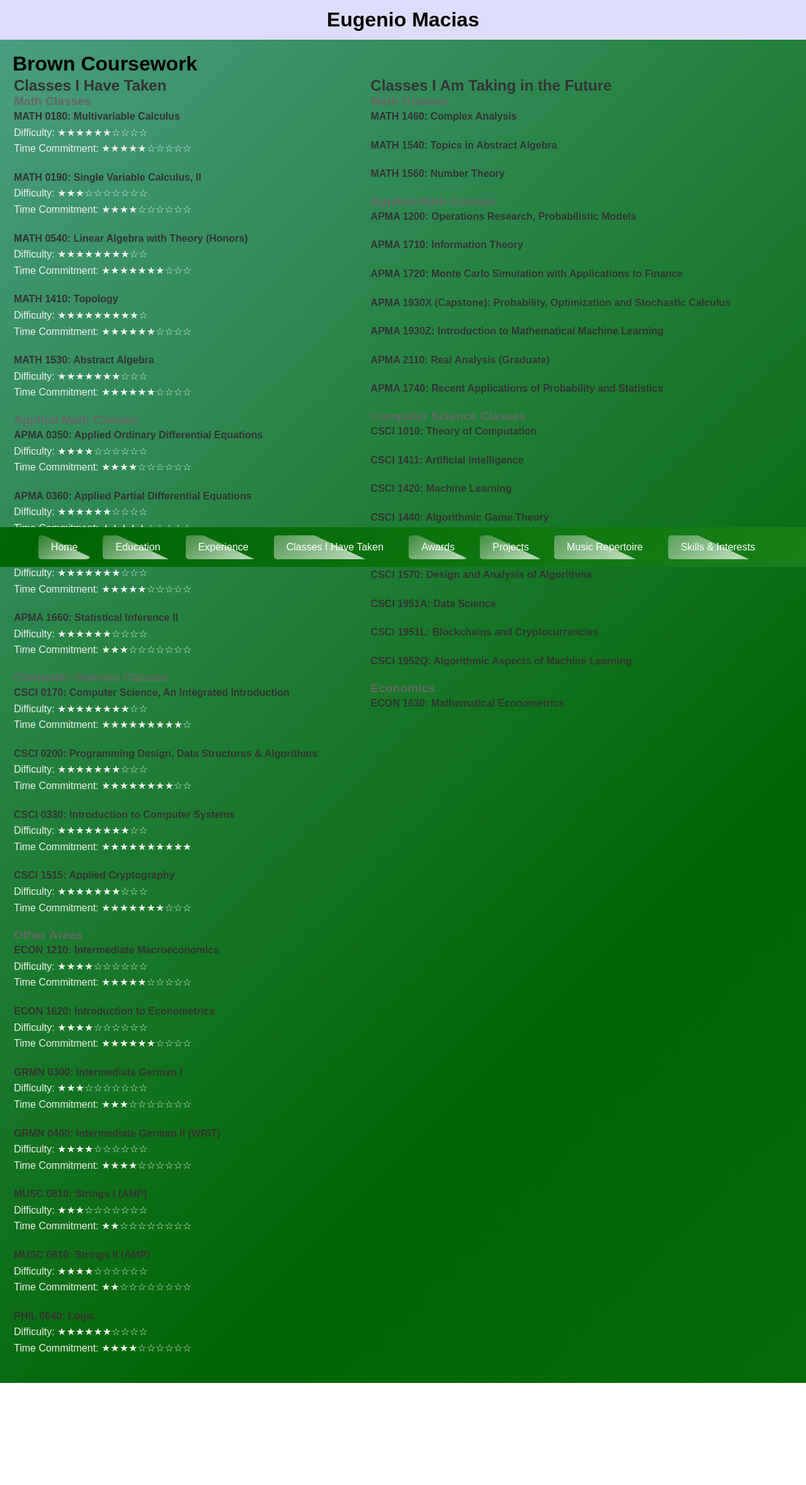
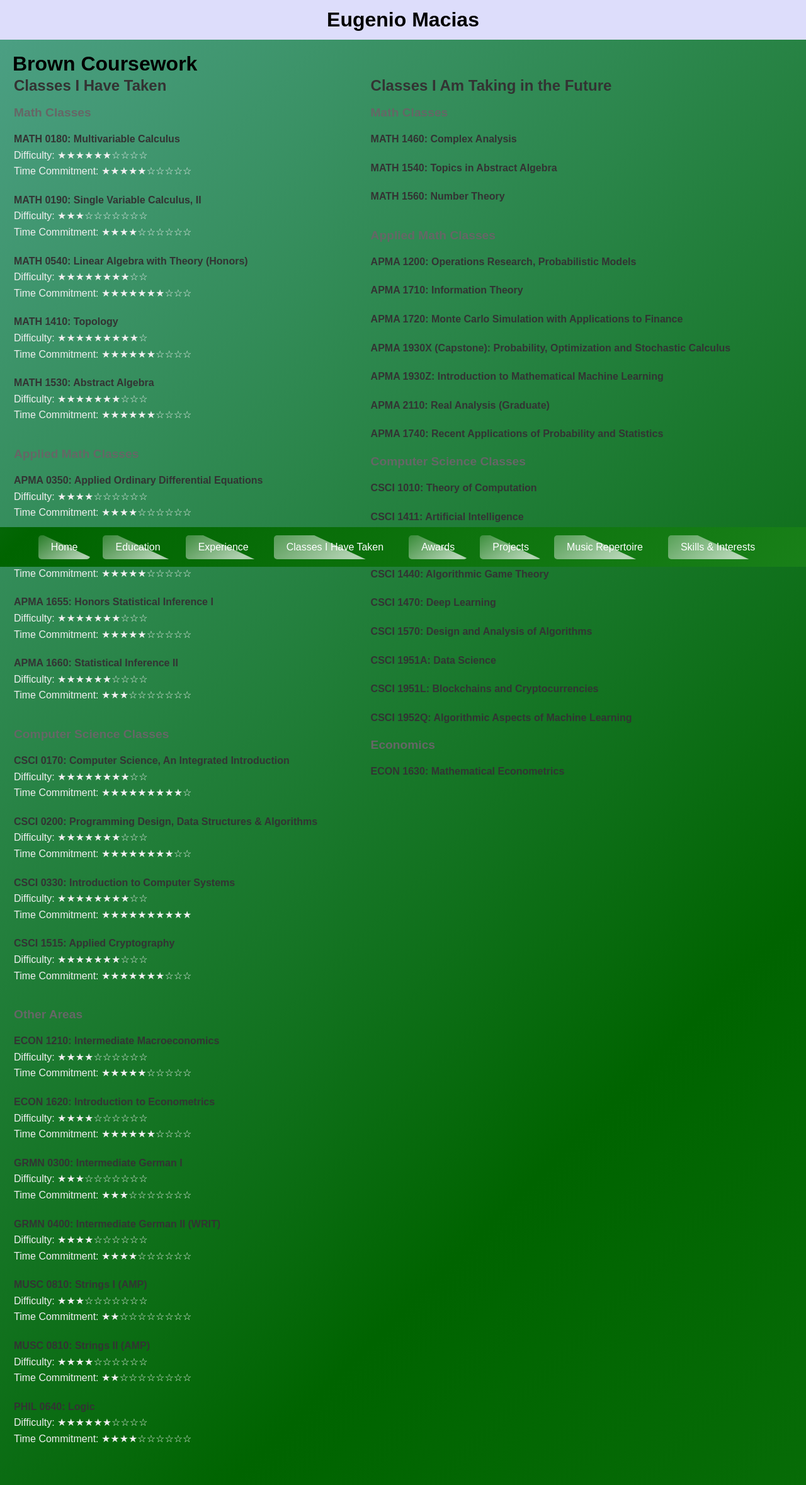
Before and after one commit to xXElGenio0203Xx/eugenio-macias.github.io, a Jekyll site: the page built from classes-i-have-taken.md, in a window 1280 px wide. Shown: the whole page at 63% size. Built offline with Jekyll 4.4.1, drawn with Linux system fonts in a browser that asks for light colours; some web fonts are replaced; before the commit the page ends 2196 px from its top, so only the background shows below that.

```diff
--- a/classes-i-have-taken.md
+++ b/classes-i-have-taken.md
@@ -9,47 +9,45 @@ title: Classes I Have Taken
   <tr>
     <td style="vertical-align:top;">
 
-      <h2>Classes I Have Taken</h2>
-
-      <h3>Math Classes</h3>
+      <h2>Classes I Have Taken</h2><br>
+      <h3>Math Classes</h3><br>
       <p><strong>MATH 0180: Multivariable Calculus</strong><br> Difficulty: ★★★★★★☆☆☆☆<br> Time Commitment: ★★★★★☆☆☆☆☆</p>
       <p><strong>MATH 0190: Single Variable Calculus, II</strong><br> Difficulty: ★★★☆☆☆☆☆☆☆<br> Time Commitment: ★★★★☆☆☆☆☆☆</p>
       <p><strong>MATH 0540: Linear Algebra with Theory (Honors)</strong><br> Difficulty: ★★★★★★★★☆☆<br> Time Commitment: ★★★★★★★☆☆☆</p>
       <p><strong>MATH 1410: Topology</strong><br> Difficulty: ★★★★★★★★★☆<br> Time Commitment: ★★★★★★☆☆☆☆</p>
-      <p><strong>MATH 1530: Abstract Algebra</strong><br> Difficulty: ★★★★★★★☆☆☆<br> Time Commitment: ★★★★★★☆☆☆☆</p>
+      <p><strong>MATH 1530: Abstract Algebra</strong><br> Difficulty: ★★★★★★★☆☆☆<br> Time Commitment: ★★★★★★☆☆☆☆</p><br>
 
-      <h3>Applied Math Classes</h3>
+      <h3>Applied Math Classes</h3><br>
       <p><strong>APMA 0350: Applied Ordinary Differential Equations</strong><br> Difficulty: ★★★★☆☆☆☆☆☆<br> Time Commitment: ★★★★☆☆☆☆☆☆</p>
       <p><strong>APMA 0360: Applied Partial Differential Equations</strong><br> Difficulty: ★★★★★★☆☆☆☆<br> Time Commitment: ★★★★★☆☆☆☆☆</p>
       <p><strong>APMA 1655: Honors Statistical Inference I</strong><br> Difficulty: ★★★★★★★☆☆☆<br> Time Commitment: ★★★★★☆☆☆☆☆</p>
-      <p><strong>APMA 1660: Statistical Inference II</strong><br> Difficulty: ★★★★★★☆☆☆☆<br> Time Commitment: ★★★☆☆☆☆☆☆☆</p>
+      <p><strong>APMA 1660: Statistical Inference II</strong><br> Difficulty: ★★★★★★☆☆☆☆<br> Time Commitment: ★★★☆☆☆☆☆☆☆</p><br>
 
-      <h3>Computer Science Classes</h3>
+      <h3>Computer Science Classes</h3><br>
       <p><strong>CSCI 0170: Computer Science, An Integrated Introduction</strong><br> Difficulty: ★★★★★★★★☆☆<br> Time Commitment: ★★★★★★★★★☆</p>
       <p><strong>CSCI 0200: Programming Design, Data Structures & Algorithms</strong><br> Difficulty: ★★★★★★★☆☆☆<br> Time Commitment: ★★★★★★★★☆☆</p>
       <p><strong>CSCI 0330: Introduction to Computer Systems</strong><br> Difficulty: ★★★★★★★★☆☆<br> Time Commitment: ★★★★★★★★★★</p>
-      <p><strong>CSCI 1515: Applied Cryptography</strong><br> Difficulty: ★★★★★★★☆☆☆<br> Time Commitment: ★★★★★★★☆☆☆</p>
+      <p><strong>CSCI 1515: Applied Cryptography</strong><br> Difficulty: ★★★★★★★☆☆☆<br> Time Commitment: ★★★★★★★☆☆☆</p><br>
 
-      <h3>Other Areas</h3>
+      <h3>Other Areas</h3><br>
       <p><strong>ECON 1210: Intermediate Macroeconomics</strong><br> Difficulty: ★★★★☆☆☆☆☆☆<br> Time Commitment: ★★★★★☆☆☆☆☆</p>
       <p><strong>ECON 1620: Introduction to Econometrics</strong><br> Difficulty: ★★★★☆☆☆☆☆☆<br> Time Commitment: ★★★★★★☆☆☆☆</p>
       <p><strong>GRMN 0300: Intermediate German I</strong><br> Difficulty: ★★★☆☆☆☆☆☆☆<br> Time Commitment: ★★★☆☆☆☆☆☆☆</p>
       <p><strong>GRMN 0400: Intermediate German II (WRIT)</strong><br> Difficulty: ★★★★☆☆☆☆☆☆<br> Time Commitment: ★★★★☆☆☆☆☆☆</p>
       <p><strong>MUSC 0810: Strings I (AMP)</strong><br> Difficulty: ★★★☆☆☆☆☆☆☆<br> Time Commitment: ★★☆☆☆☆☆☆☆☆</p>
       <p><strong>MUSC 0810: Strings II (AMP)</strong><br> Difficulty: ★★★★☆☆☆☆☆☆<br> Time Commitment: ★★☆☆☆☆☆☆☆☆</p>
-      <p><strong>PHIL 0640: Logic</strong><br> Difficulty: ★★★★★★☆☆☆☆<br> Time Commitment: ★★★★☆☆☆☆☆☆</p>
+      <p><strong>PHIL 0640: Logic</strong><br> Difficulty: ★★★★★★☆☆☆☆<br> Time Commitment: ★★★★☆☆☆☆☆☆</p><br>
 
     </td>
     <td style="vertical-align:top;">
 
-      <h2>Classes I Am Taking in the Future</h2>
-
-      <h3>Math Classes</h3>
+      <h2>Classes I Am Taking in the Future</h2><br>
+      <h3>Math Classes</h3><br>
       <p><strong>MATH 1460: Complex Analysis</strong></p>
       <p><strong>MATH 1540: Topics in Abstract Algebra</strong></p>
-      <p><strong>MATH 1560: Number Theory</strong></p>
+      <p><strong>MATH 1560: Number Theory</strong></p><br>
 
-      <h3>Applied Math Classes</h3>
+      <h3>Applied Math Classes</h3><br>
       <p><strong>APMA 1200: Operations Research, Probabilistic Models</strong></p>
       <p><strong>APMA 1710: Information Theory</strong></p>
       <p><strong>APMA 1720: Monte Carlo Simulation with Applications to Finance</strong></p>
@@ -58,7 +56,7 @@ title: Classes I Have Taken
       <p><strong>APMA 2110: Real Analysis (Graduate)</strong></p>
       <p><strong>APMA 1740: Recent Applications of Probability and Statistics</strong></p>
 
-      <h3>Computer Science Classes</h3>
+      <h3>Computer Science Classes</h3><br>
       <p><strong>CSCI 1010: Theory of Computation</strong></p>
       <p><strong>CSCI 1411: Artificial Intelligence</strong></p>
       <p><strong>CSCI 1420: Machine Learning</strong></p>
@@ -69,7 +67,7 @@ title: Classes I Have Taken
       <p><strong>CSCI 1951L: Blockchains and Cryptocurrencies</strong></p>
       <p><strong>CSCI 1952Q: Algorithmic Aspects of Machine Learning</strong></p>
 
-      <h3>Economics</h3>
+      <h3>Economics</h3><br>
       <p><strong>ECON 1630: Mathematical Econometrics</strong></p>
 
     </td>
```
